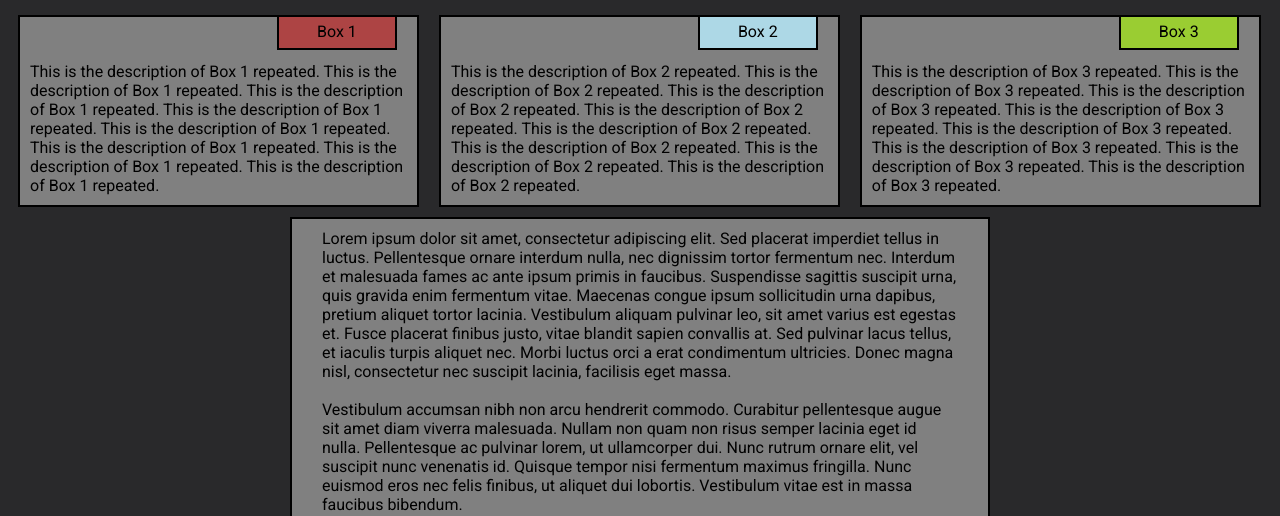
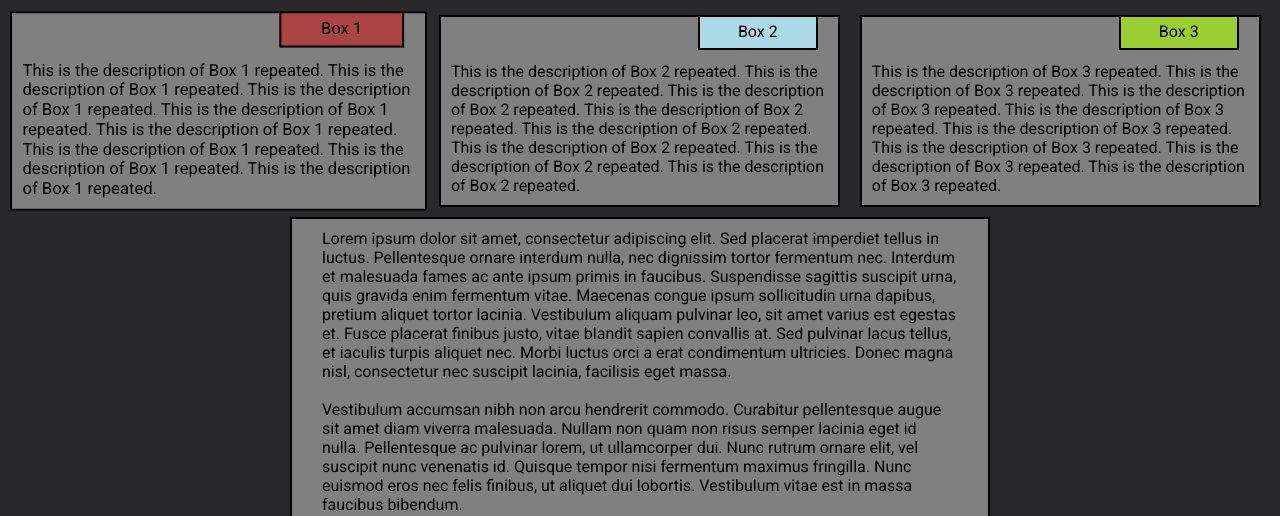
Before and after one commit to lucasunterberger/website, a plain HTML site: page index.html in a window 1280 px wide. In both pictures the pointer is over the element 218 px from the left and 395 px from the top of the page. Shown: the part 284-800 px from the top of the page. Drawn offline with Linux system fonts and the light colour scheme; a web font is replaced by a local one.

Commit message:
added box hover effect

```diff
--- a/css/styles.css
+++ b/css/styles.css
@@ -26,10 +26,16 @@ body {
 h1 {
     text-align: center;
 }
-/***** Boxes and Rows *****/
+/***** Rows *****/
 #row {
     margin: 8px;
 }
+#row-element3:hover, #third-row-element3:hover {
+    transform: scale(1.04);
+    -webkit-transform: scale(1.04);
+    -ms-transform: scale(1.04);
+}
+/***** Boxes *****/
 #subbox {
     position: relative;
     margin-left: auto;
```
